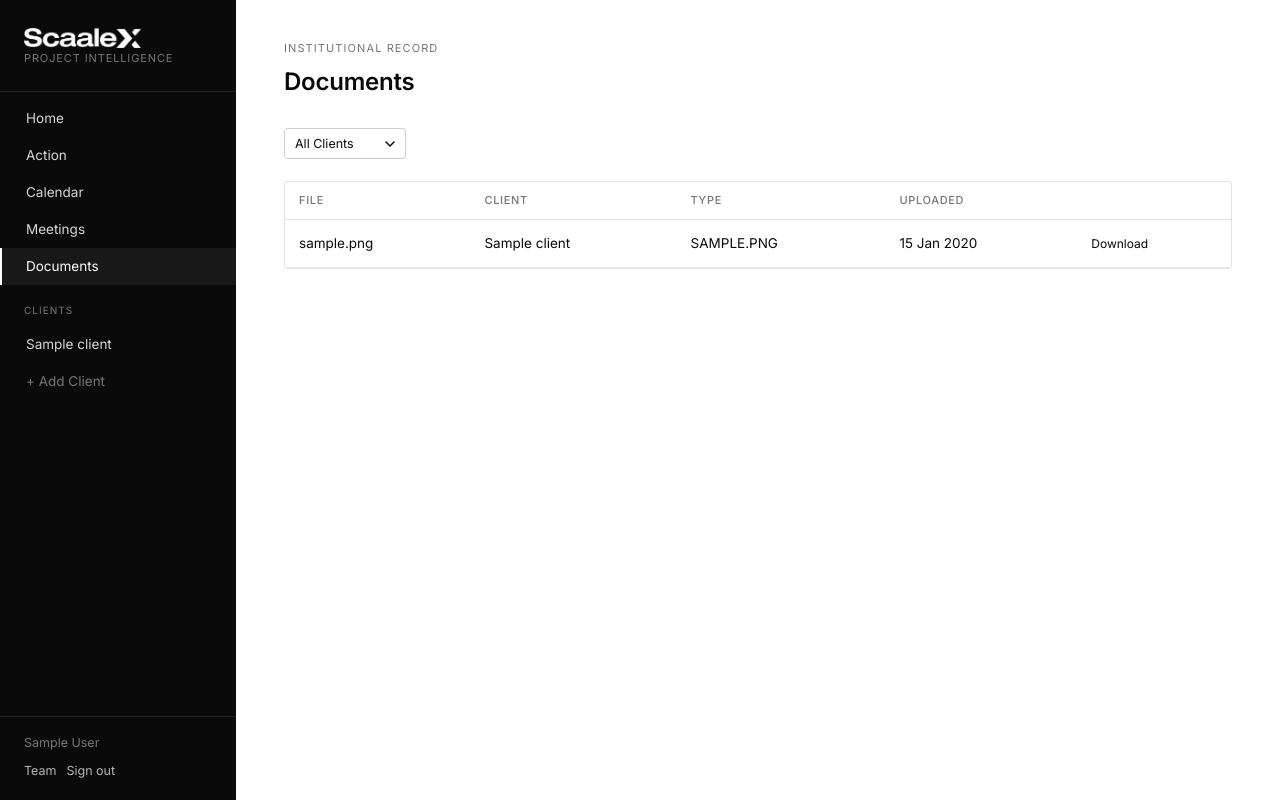
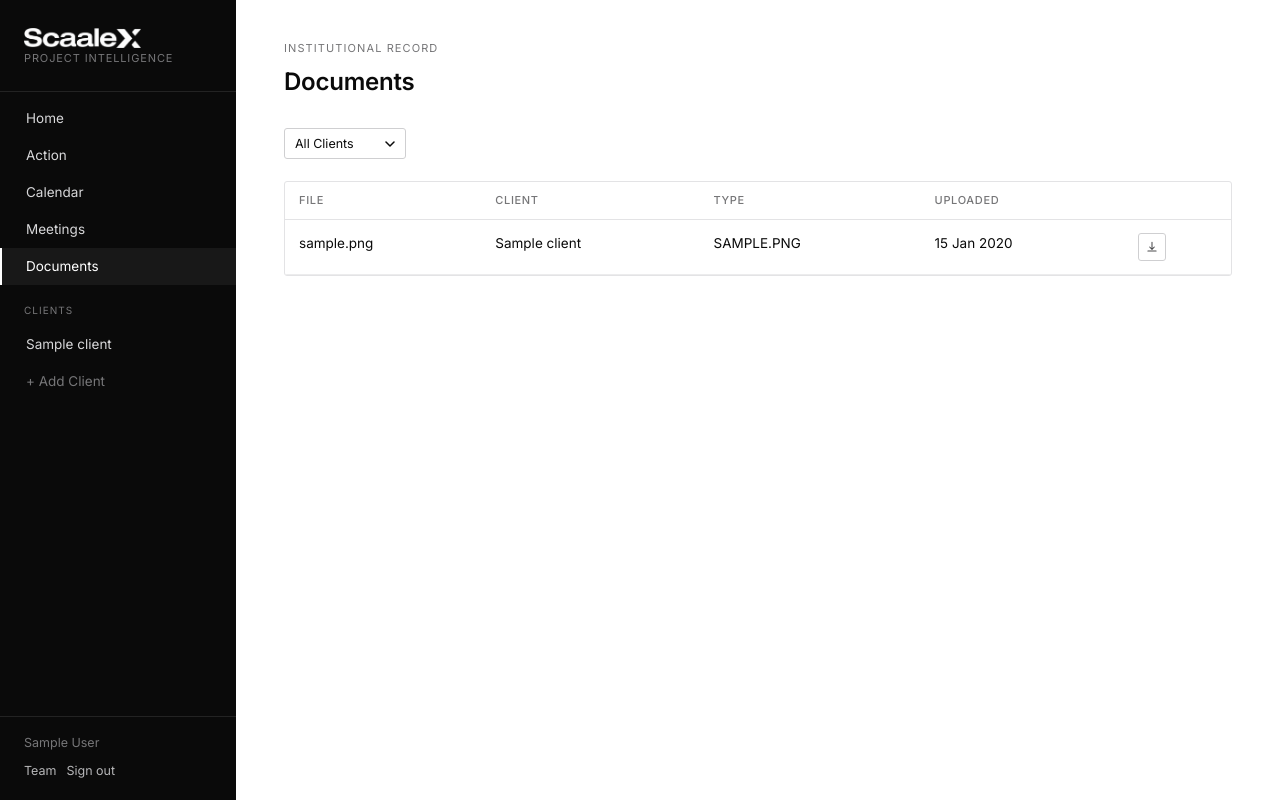
Before and after one commit to Pv-Anand/Scaalex, a Flask app: page /documents in a window 1280 px wide. Run offline with Flask 3, Linux system fonts and the light colour scheme; a user stored in the database is signed in; tables that the repository leaves empty hold one stand-in row (values such as "Sample post"); some libraries are stand-ins or nearby versions.

Commit message:
Replace text Download link with icon button on global Documents page
Matches the icon-only download button already used on the
per-client Documents tab.

Co-Authored-By: Claude Sonnet 5 <noreply@anthropic.com>

```diff
--- a/templates/documents_global.html
+++ b/templates/documents_global.html
@@ -28,7 +28,11 @@
         <td><a href="{{ url_for('clients.overview', slug=d.client.slug) }}">{{ d.client.name }}</a></td>
         <td>{{ d.file_type|upper }}</td>
         <td>{{ d.uploaded_at.strftime('%d %b %Y') }}</td>
-        <td><a href="{{ url_for('documents.download', doc_id=d.id) }}" class="small">Download</a></td>
+        <td>
+          <a href="{{ url_for('documents.download', doc_id=d.id) }}" class="icon-btn" aria-label="Download" title="Download">
+            <svg width="14" height="14" viewBox="0 0 24 24" fill="none" stroke="currentColor" stroke-width="1.8"><path d="M12 4v12M12 16l-4-4M12 16l4-4" stroke-linecap="round" stroke-linejoin="round"/><path d="M5 19h14" stroke-linecap="round"/></svg>
+          </a>
+        </td>
       </tr>
       {% endfor %}
     </tbody>
```
